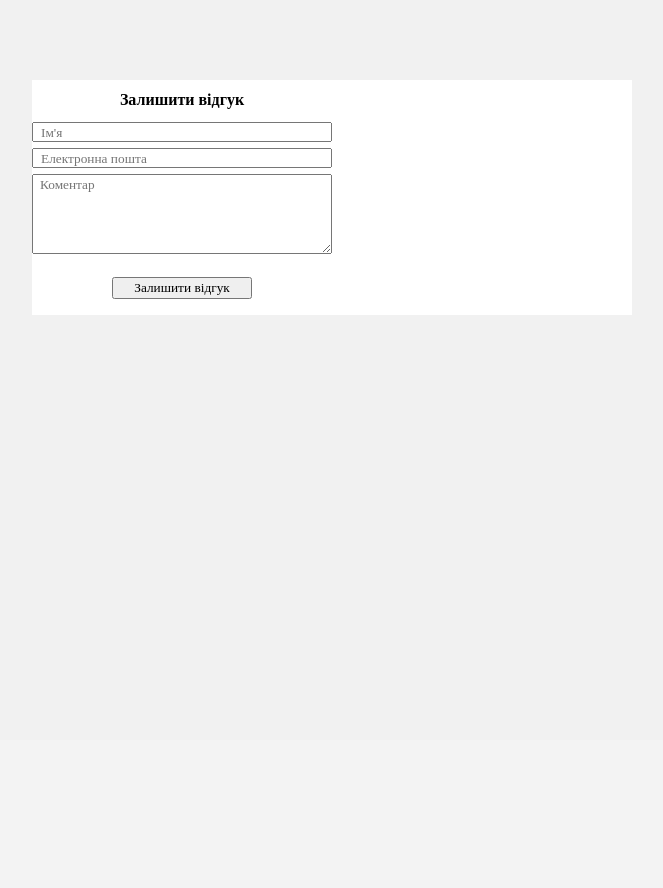
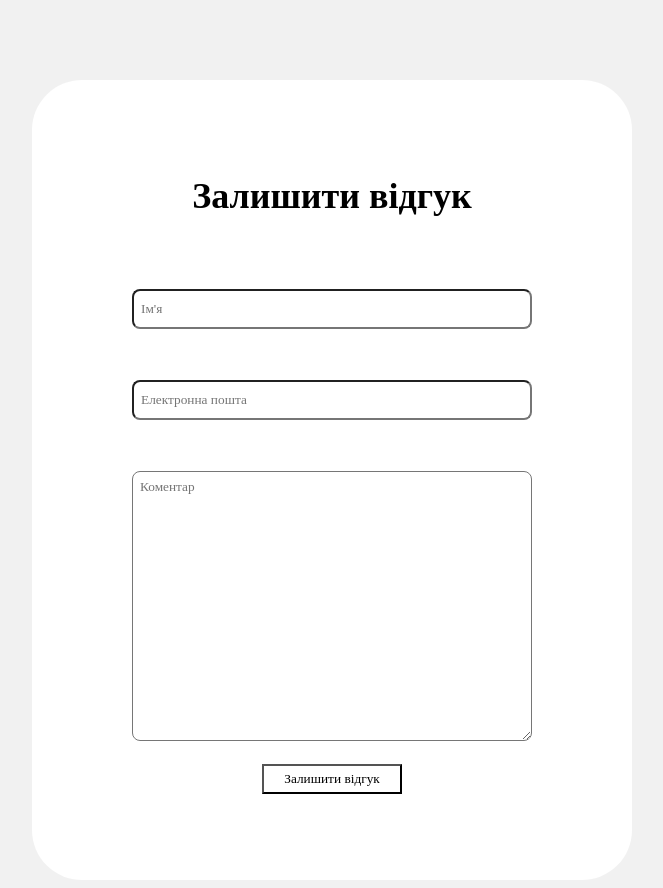
Before and after one commit to DmitriyPechenyuk0/Tour-Agency, a Python web app: template home/templates/home.html in a window 1280 px wide. Shown: the part 60-948 px from the top of the page, without its empty margins (308-971 px from the left). Before the commit the page ends 359 px from the top, so only its background shows below. Run offline with Jinja, Linux system fonts and the light colour scheme; the template is opened without the code that fills it, so the values that code supplies are empty.

Commit message:
add some changes to all csses

```diff
--- a/home/app.py
+++ b/home/app.py
@@ -4,6 +4,6 @@ home = flask.Blueprint(
     name='home_app',
     import_name='home',
     template_folder='templates',
-    static_url_path='/static/',
+    static_url_path='/home/',
     static_folder='static',
 )
--- a/home/static/css/home.css
+++ b/home/static/css/home.css
@@ -43,11 +43,15 @@ html{
     margin-top: 140px;
     background-color: #ffffff;
     width: 600px;
+    height: 800px;
+    justify-content: center;
+    align-items: center;
+    border-radius: 50px;
 }
 .leave-feedback-title{
     text-align: center;
     font-family: 'Montserrat Regular';
-    font-size: medium;
+    font-size: 36px;
 }
 .inputs{
     margin-top: 3px;
@@ -55,13 +59,25 @@ html{
 }
 .input{
     height: auto;
-    width: 300px;
-    height: 20px;
+    width: 400px;
+    height: 40px;
+    border-radius: 8px;
+    margin-top: 48px;
+}
+.email{
+    margin-bottom: 48px;
+}
+
+.button-input{
+    background-color: white;
+    height: 30px;
+    width: 200px;
 }
 .textarea{
     resize: vertical;
-    height: 80px;
-    width: 300px;
+    height: 270px;
+    width: 400px;
+    border-radius: 8px;
 }
 .button-input{
     margin-top: 20px;
@@ -76,4 +92,5 @@ html{
 .textarea::placeholder{
     padding-left: 5px;
     font-family: 'Montserrat Regular';
+    padding-top: 5px;
 }
--- a/home/templates/home.html
+++ b/home/templates/home.html
@@ -1,7 +1,7 @@
 {% extends 'base.html' %}
 
 {% block link %}
-    <link rel="stylesheet" href="{{ url_for('home_app.static', filename = 'static/css/home.css' ) }}">
+    <link rel="stylesheet" href="{{ url_for('home_app.static', filename = '/css/home.css' ) }}">
 {% endblock %}
 
 
@@ -32,100 +32,11 @@
             <div class="input-div">
                 <h1 class="leave-feedback-title">Залишити відгук</h1>
                 <input class="inputs input" placeholder="Ім'я" type="text"               name="name">
-                <input class="inputs input" placeholder="Електронна пошта" type="text"   name="email">
+                <input class="inputs input email" placeholder="Електронна пошта" type="text"   name="email">
                 <textarea class="inputs textarea" placeholder="Коментар" name="description"></textarea>
                 <input type="submit" class="button-input" value="Залишити відгук"        name="submit">
             </div>
         </form>
     </div>
 </main>
-
-
-
-<div>
-    <form action=""></form>
-
-</div>
-<style>
-    .header{
-        display: flex;
-        position: absolute;
-        height: 60px;
-        width: 100vw;
-        top: 0px;
-        left: 0px;
-        background-color: #ffffff;
-        text-align: center;
-    }
-    .username{
-        display: block;
-        text-align: center;
-        width: 100%;
-        margin: 0 auto;
-        margin-top: 20px;
-        font-family: 'Montserrat Regular';
-    }
-    .url{
-        display: flex;
-        text-decoration: none;
-        color: black;
-        margin-left: 60px;
-        margin-top: 20px;
-        font-family: 'Montserrat Regular';
-    }
-    .body{
-        font-family: 'Montserrat Regular';
-    }
-    .input-div{
-        display: flex;
-        flex-direction: column;
-        height: max-content;
-        width: max-content;
-        align-items: center;
-    }
-    html{
-        background-color: #f1f1f1;
-    }
-    .form-div{
-        display: flex;
-        margin: 0 auto;
-        margin-top: 140px;
-        background-color: #ffffff;
-        width: 600px;
-    }
-    .leave-feedback-title{
-        text-align: center;
-        font-family: 'Montserrat Regular';
-        font-size: medium;
-    }
-    .inputs{
-        margin-top: 3px;
-        margin-bottom: 3px;
-    }
-    .input{
-        height: auto;
-        width: 300px;
-        height: 20px;
-    }
-    .textarea{
-        resize: vertical;
-        height: 80px;
-        width: 300px;
-    }
-    .button-input{
-        margin-top: 20px;
-        width: 140px;
-        font-family: 'Montserrat Regular';
-    }
-
-    .input::placeholder{
-        padding-left: 5px;
-        font-family: 'Montserrat Regular';
-    }
-    .textarea::placeholder{
-        padding-left: 5px;
-        font-family: 'Montserrat Regular';
-    }
-</style>
-
 {% endblock %}
--- a/tour/static/css/tour.css
+++ b/tour/static/css/tour.css
@@ -64,3 +64,8 @@ a{
     border-radius: 20px;
     border: 0.3px solid black;
 }
+.tour-title{
+    display: flex;
+    justify-content: center;
+    margin: 0 auto;
+}
```
Also changed, not shown: tour/static/css/particular_tour.css (+43 -0 lines), tour/templates/particular_tour.html (+16 -11 lines), tour/templates/tour.html (+10 -4 lines), README.md.
